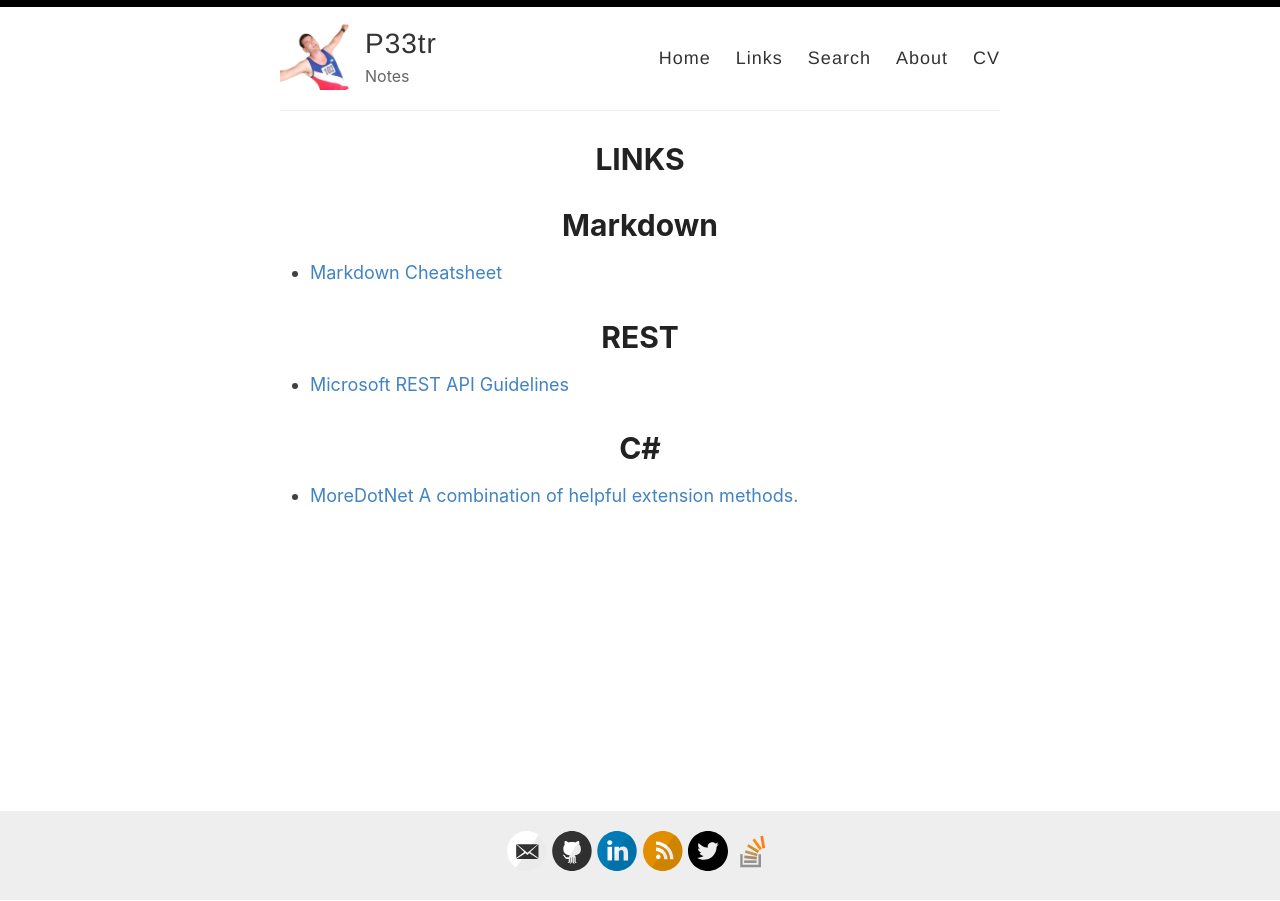
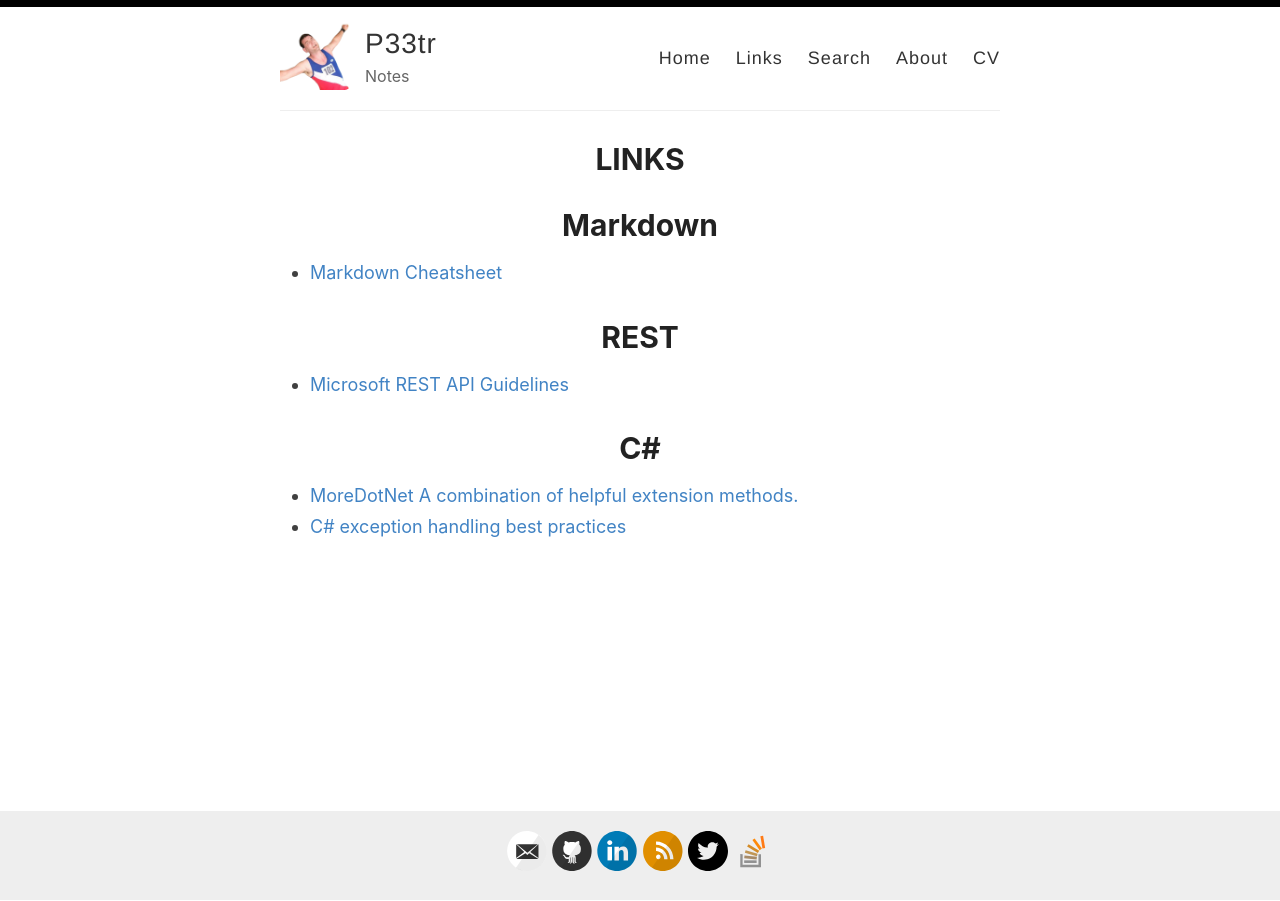
Before and after one commit to petermarshall/blog, a Jekyll site: the page built from _pages/links.md, in a window 1280 px wide. Built offline with Jekyll 4.4.1, drawn with Linux system fonts in a browser that asks for light colours.

Commit message:
Update links.md

```diff
--- a/_pages/links.md
+++ b/_pages/links.md
@@ -14,3 +14,4 @@ permalink: /links/
 
 # C#
 * [MoreDotNet A combination of helpful extension methods.](https://github.com/Teodor92/MoreDotNet)
+* [C# exception handling best practices](https://blog.elmah.io/csharp-exception-handling-best-practices/)
```
